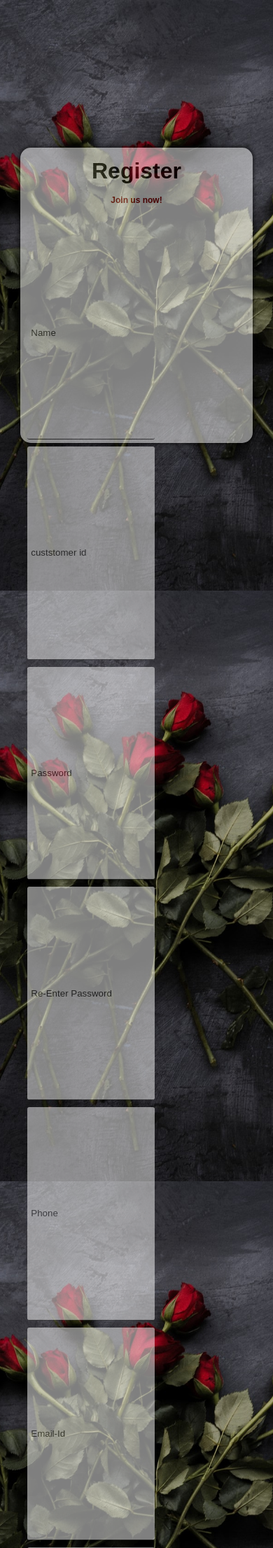
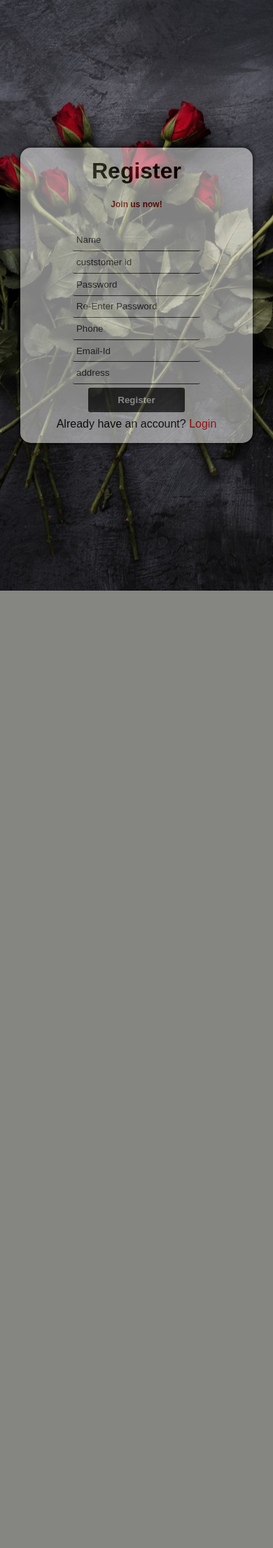
Before and after one commit to PuneethReddyHC/inventory_management_system, a PHP site: page /Register.php in a window 390 px wide. Shown: the top 2212 px of the page at 70% size. After the commit the page ends 844 px from the top, so only its background shows below. Run offline with PHP 8.4, Linux system fonts and the light colour scheme.

Commit message:
bug commit

```diff
--- a/Register.php
+++ b/Register.php
@@ -4,7 +4,137 @@
 	<meta charset="UTF-8">
 	<meta name="viewport" content="width=device-width, initial-scale=1">
 		<title>Order Management System-register</title>
-	<link rel="stylesheet" type="text/css" href="https://order-mgmt-project.s3.amazonaws.com/css/Register-css.css"/>
+
+	<style>
+	* {
+	margin: 0px;
+	height: 100%;
+	position: relative;
+	box-sizing: border-box;
+}
+body {
+	font-family: Arial, Times-New-Roman;
+	background-image: url("https://order-mgmt-project.s3.amazonaws.com/img/background.jpg");
+	height: 100%;
+	margin: 0;
+	background-attachment: fixed;
+	background-position: center;
+	background-repeat: no-repeat;
+	background-size: cover;
+	display: grid;
+	justify-items: center;
+	align-items: center;
+}
+#main-holder {
+	width: 50%;
+	height: 50%;
+	display: grid;
+	padding: 5px 10px;
+	justify-items: center;
+	background-color: white;
+	opacity: 0.5;
+	border-radius: 15px;
+	box-shadow: 0px 0px 5px 2px black;
+}
+#main-holder:hover {
+	opacity: 0.7;
+}
+#register-error-msg-holder {
+	width: 100%;
+	height: 100%;
+	display: grid;
+	justify-items: center;
+	align-items: center;
+	margin: -40px;
+}
+#register-header {
+	margin-bottom: -50px;
+	margin-top: 10px;
+}
+#register-error-msg {
+	width: 32%;
+	height: 40%;
+	margin-top: 30px;
+	text-align: center;
+	padding: 5px;
+	font-size: 12px;
+	font-weight: bold;
+	color: #8a0000;
+	opacity: 1.0;
+}
+#register-form {
+	align-self: flex-start;
+	display: grid;
+	justify-items: center;
+	align-items: center;
+}
+.register-field::placeholder {
+	color: #3a3a3a;
+}
+.register-field {
+	border: none;
+	border-bottom: 1px solid #3a3a3a;
+  	margin-bottom: 10px;
+  	border-radius: 3px;
+  	outline: none;
+  	padding: 0px 0px 0px 5px;
+}
+#register-submit {
+	width: 60%;
+	padding: 7px;
+	border: none;
+	border-radius: 3px;
+	color: white;
+	font-weight: bold;
+	background-color: #3a3a3a;
+	cursor: pointer;
+	outliner: none;
+}
+#register-submit:hover {
+	opacity: 1;
+	width : 70%;
+	height: 100%;
+	border: none;
+	border-radius: 3px;
+	font-size: 16px;
+}
+#Register {
+	margin-top: 13px;
+	margin-bottom: -3px;
+}
+a:hover {
+	opacity: 1;
+	color: red;
+}
+a:link {
+	color: red;
+	text-decoration: none;
+}
+@media(max-width: 482px) {
+	#main-holder {
+		width: 85%;
+		height: 50%;
+}
+	#register-error-msg-holder {
+		width: 100%;
+		height: 100%;
+		margin: -25px;
+}
+}
+.register-field-error::placeholder {
+	color: red;
+	opacity: 1;
+}
+.register-field-error {
+	border: none;
+	border-bottom: 1px solid #3a3a3a;
+  	margin-bottom: 10px;
+  	border-radius: 3px;
+  	outline: none;
+  	padding: 0px 0px 0px 5px;
+}
+	</style>
+
 </head>
 <body>
 	<div id = "main-holder">
--- a/css/Register-css.css
+++ b/css/Register-css.css
@@ -6,7 +6,7 @@
 }
 body {
 	font-family: Arial, Times-New-Roman;
-	background-image: url("https://order-mgmt-project.s3.amazonaws.com/img/background.jpg");
+	background-image: url("img/background.jpg");
 	height: 100%;
 	margin: 0;
 	background-attachment: fixed;
@@ -54,7 +54,7 @@ body {
 	color: #8a0000;
 	opacity: 1.0;
 }
-#signup_form {
+#register-form {
 	align-self: flex-start;
 	display: grid;
 	justify-items: center;
```
Also changed, not shown: credentials.txt (+8 -0 lines), include/db.php (+14 -2 lines).
